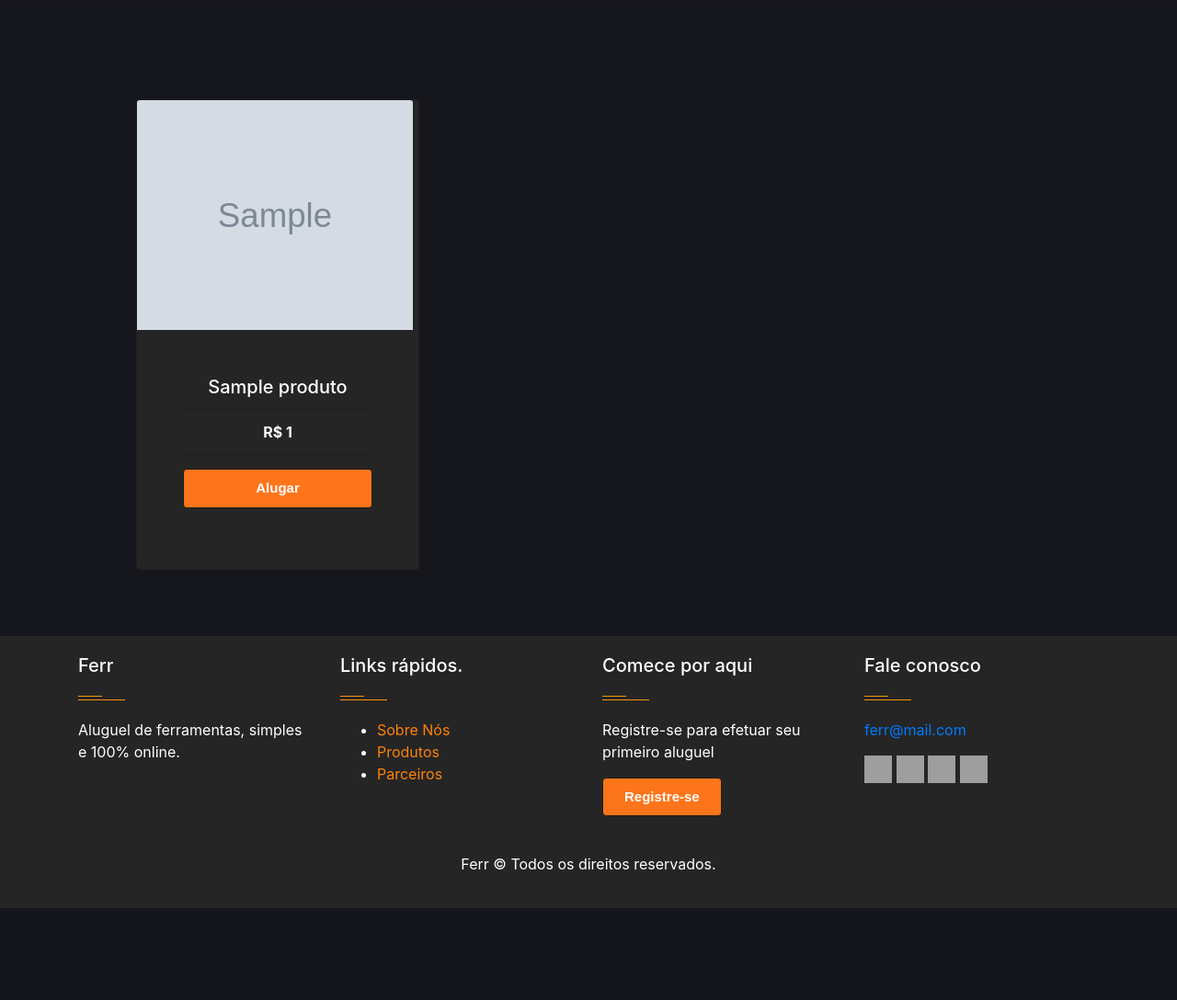
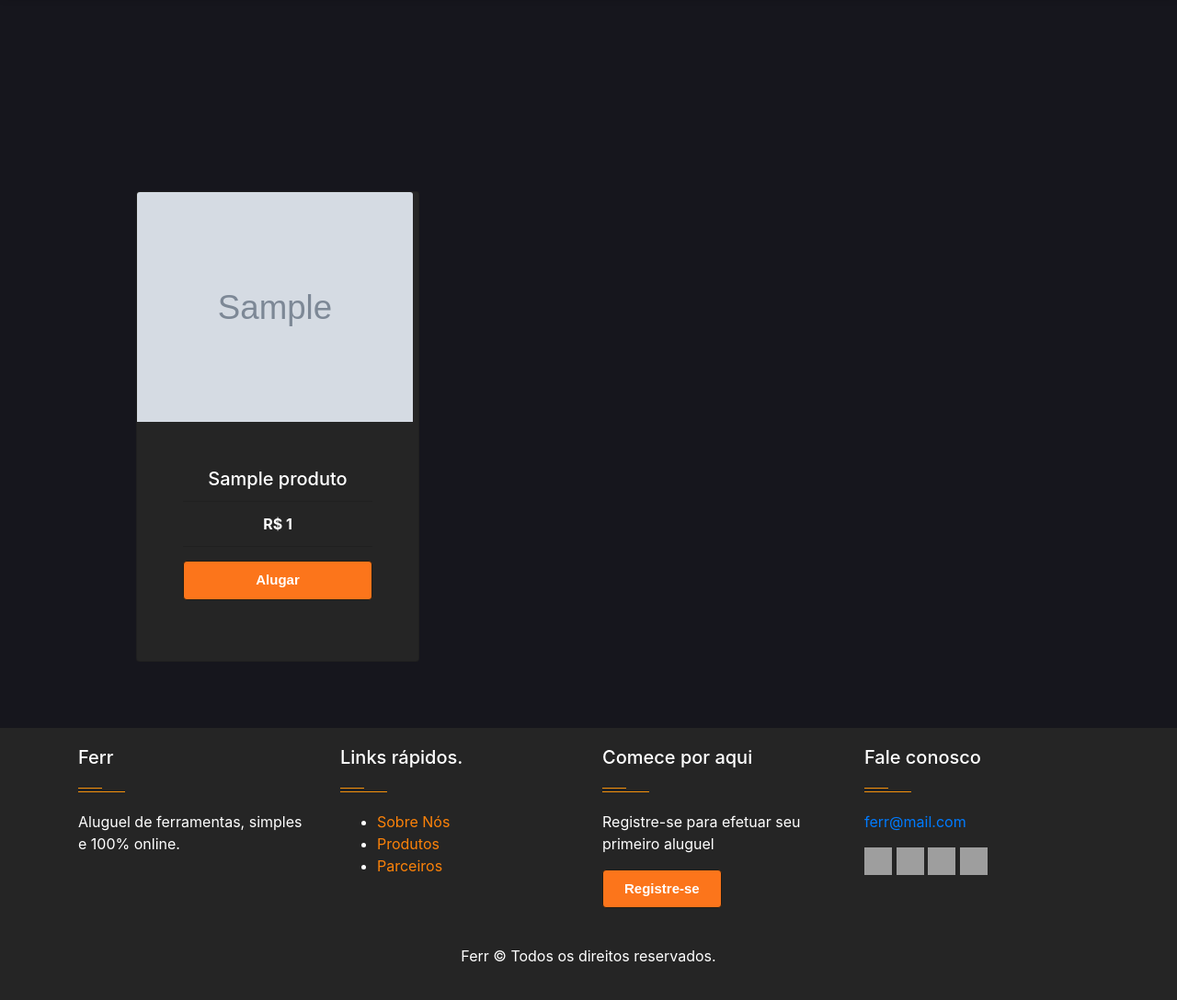
Before and after one commit to luidao/Projeto-Integrador01, a Laravel app: page /produtos in a window 1280 px wide. Shown: the part 76-1164 px from the top of the page at 92% size. Before the commit the page ends 1064 px from the top, so only its background shows below. Run offline with Laravel 8, Linux system fonts and the light colour scheme; tables that the repository leaves empty hold one stand-in row (values such as "Sample post"); grey boxes marked "Sample" are stand-in pictures; grey boxes are pictures that could not be loaded.

Commit message:
front final

```diff
--- a/ferr-laravel/app/Http/Controllers/AdminController.php
+++ b/ferr-laravel/app/Http/Controllers/AdminController.php
@@ -35,12 +35,14 @@ class AdminController extends Controller
     public function insertProduto(Request $request){ // $_POST
         $produto = new Produto();
 
+        dd($request);
         $produto->nome = $request->nome;
         $produto->descricao = $request->descricao;
         $produto->fk_categoria = $request->categoria;
         $produto->fk_marca = $request->marca;
         $produto->preco = $request->preco;
         $produto->quantidade = $request->quantidade;
+
 
         $arquivo = $request->file('imagem');
         if (!empty($arquivo)) {
--- a/ferr-laravel/public/css/style.css
+++ b/ferr-laravel/public/css/style.css
@@ -10,12 +10,42 @@
     --info: #fc751b;
 } */
 
+
+.page-link, .page-item.disabled{
+    border:none;
+    background-color: #252525;
+    color: #fc751b;
+}
+.page-item.active .page-link {
+    background-color: #fc751b;
+    color: black;
+  }
+
+#princi{
+    margin-top:100px;
+}
+
+.principal{
+
+}
+
+.laranj{
+    color:#fc751b;
+}
+
+.bannerCategoria:hover{
+    background-position: bottom;
+    transition:0.9s;
+}
+
 .banner1 {
     height: 100vh;
     width: 100%;
     background-size: cover;
     background-image: url(/images/mtasferr.jpg);
     background-position: center;
+
+
 }
 .banner2 {
     height: 100vh;
@@ -68,11 +98,11 @@ header nav .navbar-brand img {
     height: 50px;
 }
 
-a.nav-link {
+a.anim {
     text-transform: uppercase;
     color: #fff !important;
 }
-a.nav-link:hover {
+a.anim:hover {
     text-transform: uppercase;
     color: #fff !important;
     border-bottom: 0.7px solid #fff;
--- a/ferr-laravel/resources/views/admin.blade.php
+++ b/ferr-laravel/resources/views/admin.blade.php
@@ -18,7 +18,7 @@
 
             <div class="col">
                 <h2>Produtos
-                <a href="/admin/produtos/novo" class="btn btn-primary mb-2">Novo produto</a>
+                <a href="/admin/produtos/novo" class="btn mb-2">Novo produto</a>
                 </h2>
                 <table class="table">
                     <thead>
@@ -43,8 +43,8 @@
                                 <a href="/admin/produtos/{{$produto->id_produto}}">{{$produto->categoria->nome}}</a>
                             </td>
                             <td>
-                                <a href="/admin/produtos/{{ $produto->id }}" class="btn btn-secondary">editar</a>
-                                <a href="/admin/produtos/excluir/{{ $produto->id }}" class="btn btn-danger">excluir</a>
+                                <a href="/admin/produtos/{{ $produto->id }}" class="btn">editar</a>
+                                <a href="/admin/produtos/excluir/{{ $produto->id }}" class="btn">excluir</a>
                             </td>
                         </tr>
                         @endforeach
--- a/ferr-laravel/resources/views/auth/login.blade.php
+++ b/ferr-laravel/resources/views/auth/login.blade.php
@@ -1,6 +1,7 @@
 @extends('layouts.app')
 
 @section('content')
+<div class="princi" id="princi">
 <div class="container">
     <div class="row justify-content-center">
         <div class="col-md-8">
@@ -53,7 +54,7 @@
 
                         <div class="form-group row mb-0">
                             <div class="col-md-8 offset-md-4">
-                                <button type="submit" class="btn btn-primary">
+                                <button type="submit" class="btn">
                                     {{ __('Login') }}
                                 </button>
 
@@ -70,4 +71,5 @@
         </div>
     </div>
 </div>
+</div>
 @endsection
--- a/ferr-laravel/resources/views/auth/passwords/email.blade.php
+++ b/ferr-laravel/resources/views/auth/passwords/email.blade.php
@@ -33,7 +33,7 @@
 
                         <div class="form-group row mb-0">
                             <div class="col-md-6 offset-md-4">
-                                <button type="submit" class="btn btn-primary">
+                                <button type="submit" class="btn">
                                     {{ __('Send Password Reset Link') }}
                                 </button>
                             </div>
--- a/ferr-laravel/resources/views/auth/passwords/reset.blade.php
+++ b/ferr-laravel/resources/views/auth/passwords/reset.blade.php
@@ -51,7 +51,7 @@
 
                         <div class="form-group row mb-0">
                             <div class="col-md-6 offset-md-4">
-                                <button type="submit" class="btn btn-primary">
+                                <button type="submit" class="btn">
                                     {{ __('Reset Password') }}
                                 </button>
                             </div>
--- a/ferr-laravel/resources/views/auth/register.blade.php
+++ b/ferr-laravel/resources/views/auth/register.blade.php
@@ -1,6 +1,7 @@
 @extends('layouts.app')
 
 @section('content')
+<div class="princi" id="princi">
 <div class="container">
     <div class="row justify-content-center">
         <div class="col-md-8">
@@ -78,7 +79,7 @@
 
                         <div class="form-group row mb-0">
                             <div class="col-md-6 offset-md-4">
-                                <button type="submit" class="btn btn-primary">
+                                <button type="submit" class="btn">
                                     {{ __('Registrar') }}
                                 </button>
                             </div>
@@ -89,4 +90,5 @@
         </div>
     </div>
 </div>
+</div>
 @endsection
--- a/ferr-laravel/resources/views/criarProduto.blade.php
+++ b/ferr-laravel/resources/views/criarProduto.blade.php
@@ -64,7 +64,7 @@
                         <input type='file' id="imagem" name="imagem" accept="image/*" class="form-control" />
                     </div>
                     <div class="form-group">
-                        <button type="submit" class="btn btn-primary"> Enviar</button>
+                        <button type="submit" class="btn"> Enviar</button>
                     </div>
                 </form>
             </div>
--- a/ferr-laravel/resources/views/deletarProduto.blade.php
+++ b/ferr-laravel/resources/views/deletarProduto.blade.php
@@ -40,7 +40,7 @@
 @else
 <section class="container mt-5">
     <div class="alert alert-danger mt-5">Produto não encontrado</div>
-    <a href="/admin" class="btn btn-primary">voltar</a>
+    <a href="/admin" class="btn">voltar</a>
 </section>
 @endif
 @stop
--- a/ferr-laravel/resources/views/editarProduto.blade.php
+++ b/ferr-laravel/resources/views/editarProduto.blade.php
@@ -62,7 +62,7 @@
                     <input type="file" id="imagem" name="imagem" accept="image/*" class="form-control" />
                 </div>
                 <div class="form-group">
-                    <button type="submit" class="btn btn-primary"> Enviar</button>
+                    <button type="submit" class="btn"> Enviar</button>
                 </div>
             </form>
             <div class="col-md-4">
@@ -74,7 +74,7 @@
 @else
 <section class="container mt-5">
     <div class="alert alert-danger mt-5">Produto não encontrado</div>
-    <a href="/admin" class="btn btn-primary">voltar</a>
+    <a href="/admin" class="btn">voltar</a>
 </section>
 @endif
 @stop
--- a/ferr-laravel/resources/views/layouts/master.blade.php
+++ b/ferr-laravel/resources/views/layouts/master.blade.php
@@ -27,27 +27,27 @@
                 <div class="collapse navbar-collapse" id="navbarResponsive">
                     <ul class="navbar-nav ml-auto">
                         <li class="nav-item active">
-                            <a class="nav-link" href="/home">Home</a>
+                            <a class="nav-link anim" href="/home">Home</a>
                         </li>
                         <li class="nav-item">
-                            <a class="nav-link" href="/sobre"></a>
+                            <a class="nav-link anim" href="/sobre"></a>
                         </li>
                         <li class="nav-item">
-                            <a class="nav-link" href="/produtos">Produtos</a>
+                            <a class="nav-link anim" href="/produtos">Produtos</a>
                         </li>
                         <li class="nav-item">
                             @guest
                         <li class="nav-item">
-                            <a class="nav-link" href="{{ route('login') }}">{{ __('Login') }}</a>
+                            <a class="nav-link anim" href="{{ route('login') }}">{{ __('Login') }}</a>
                         </li>
                         @if (Route::has('register'))
                         <li class="nav-item">
-                            <a class="nav-link" href="{{ route('register') }}">{{ __('Registrar') }}</a>
+                            <a class="nav-link anim" href="{{ route('register') }}">{{ __('Registrar') }}</a>
                         </li>
                         @endif
                         @else
                         <li class="nav-item dropdown">
-                            <a id="navbarDropdown" class="nav-link dropdown-toggle" href="#" role="button" data-toggle="dropdown" aria-haspopup="true" aria-expanded="false" v-pre>
+                            <a id="navbarDropdown" class="nav-link anim dropdown-toggle" href="#" role="button" data-toggle="dropdown" aria-haspopup="true" aria-expanded="false" v-pre>
                                 {{ Auth::user()->name }} <span class="caret"></span>
                             </a>
 
@@ -70,7 +70,7 @@
         </nav>
     </header>
 
-    <main>
+    <main class="princi">
         @yield('content')
     </main>
     </div>
--- a/ferr-laravel/resources/views/login.blade.php
+++ b/ferr-laravel/resources/views/login.blade.php
@@ -24,7 +24,7 @@
           <input type="password" name="senha" class="form-control col-sm-4" value="">
         </div>
 
-        <button type="button" class="btn btn-primary" name="button">Enviar</button>
+        <button type="button" class="btn" name="button">Enviar</button>
   </form>
 
     <!--  Passowrd -->
--- a/ferr-laravel/resources/views/pgproduto.blade.php
+++ b/ferr-laravel/resources/views/pgproduto.blade.php
@@ -4,6 +4,7 @@
 @section('title', 'Ferramenta')
 
 @section('content')
+<div class="princi" id="princi">
 <section id="produtos" class="new-products mt-5">
     <div class="container">
         <div class="row">
@@ -19,7 +20,7 @@
                     <ul class="list-group list-group-flush text-center">
                         <li class="list-group-item"><strong>R$ {{ $produto->preco }}</strong></li>
                     </ul>
-                    <a href="#" class="d-flex btn btn-primary my-3 justify-content-center alugar">Alugue</a>
+                    <a href="#" class="d-flex btn my-3 justify-content-center alugar">Alugue</a>
                 </div>
             </div>
         </div>
@@ -31,5 +32,6 @@
         <img src="Images/banner3.jpg" class="img-full" alt="">
     </div>
 </section>
+</div>
 @include('layouts.footer')
 @stop
--- a/ferr-laravel/resources/views/produtos.blade.php
+++ b/ferr-laravel/resources/views/produtos.blade.php
@@ -4,6 +4,7 @@
 
 @section('content')
 
+<div class="princi" id="princi">
 
 <div class="container">
     <div class="row">
@@ -44,13 +45,13 @@
                                 <ul class="list-group list-group-flush text-center">
                                     <li class="list-group-item"><strong>R$ {{ $produto['preco'] }} </strong></li>
                                 </ul>
-                                <a href="/produtos/{{ $produto->id }}" class="d-flex btn btn-primary my-3 justify-content-center alugar">Alugar</a>
+                                <a href="/produtos/{{ $produto->id }}" class="d-flex btn  my-3 justify-content-center alugar nav-link">Alugar</a>
                             </div>
                         </div>
                     </div>
                     @endforeach
 
-                    <div class="col-lg-12">
+                    <div class="col-lg-2 m-auto">
                         {{ $produtos->links() }}
                     </div>
                     @else
@@ -67,5 +68,6 @@
 </section>
 
 </div>
+</div>
 @include('layouts.footer')
 @stop
--- a/ferr-laravel/resources/views/welcome.blade.php
+++ b/ferr-laravel/resources/views/welcome.blade.php
@@ -39,7 +39,7 @@
                         <ul class="list-group list-group-flush text-center">
                             <li class="list-group-item"><strong>R$ {{ $produto->preco }} por dia</strong></li>
                         </ul>
-                        <a href="/produtos/{{ $produto['id_produto'] }}" class="d-flex btn btn-primary my-3 justify-content-center alugar">Alugar</a>
+                        <a href="/produtos/{{ $produto['id_produto'] }}" class="d-flex btn my-3 justify-content-center alugar">Alugar</a>
                     </div>
                 </div>
             </div>
```
Also changed, not shown: ferr-laravel/resources/views/home.blade.php (+5 -5 lines), ferr-laravel/public/Images/garden.jpeg, 2 other files.
